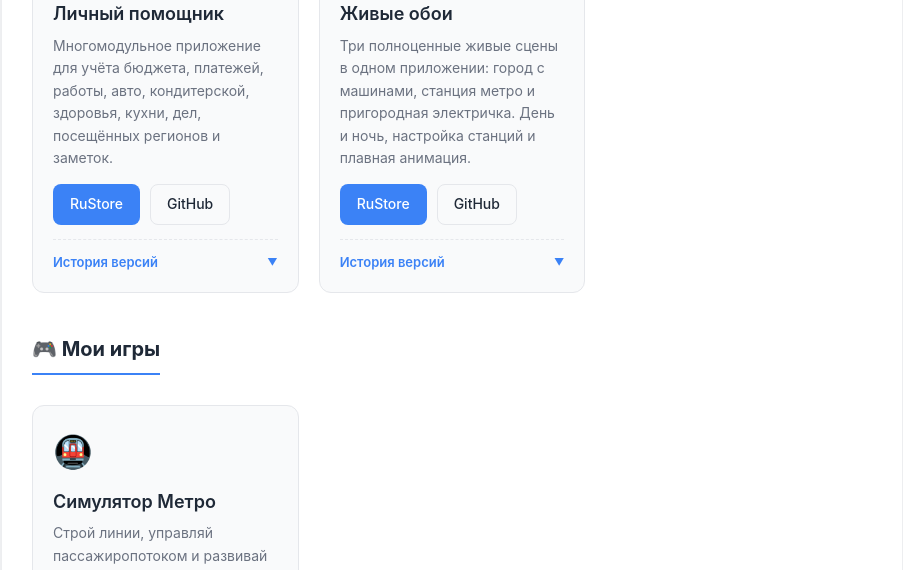
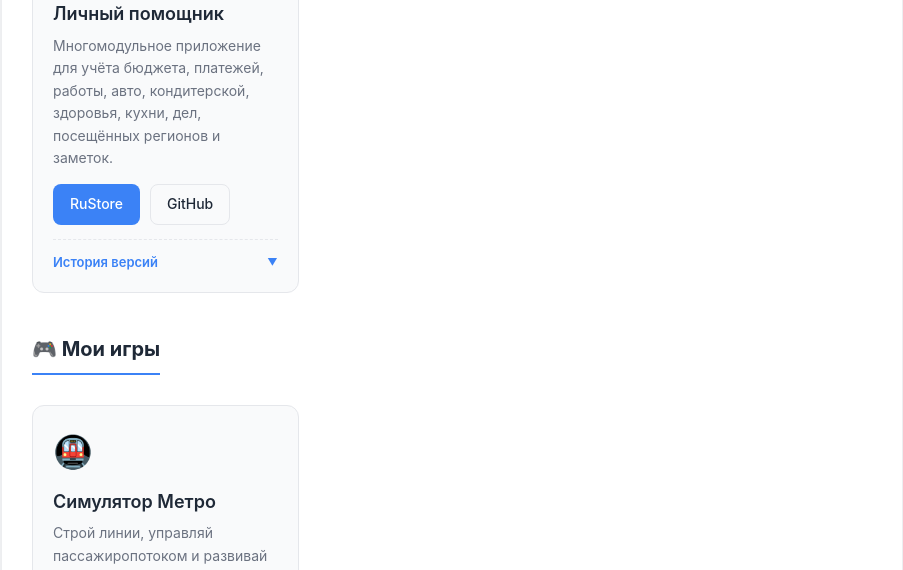
Before and after one commit to xtamsw/xtamsw.github.io, a plain HTML site: page index.html in a window 1280 px wide. Shown: the part 530-1100 px from the top of the page, without its empty margins (188-1091 px from the left). Drawn offline with Linux system fonts and the light colour scheme.

Commit message:
Update index.html

```diff
--- a/index.html
+++ b/index.html
@@ -507,32 +507,6 @@
                     </div>
                 </div>
             </div>
-
-            <!-- Приложение 2: Живые обои -->
-            <div class="project-card">
-                <div class="project-icon">🖼️</div>
-                <h3 class="project-name">Живые обои</h3>
-                <p class="project-desc">
-                    Три полноценные живые сцены в одном приложении: город с машинами, станция метро и пригородная электричка. День и ночь, настройка станций и плавная анимация.
-                </p>
-                <div class="project-links">
-                    <a href="https://www.rustore.ru/catalog/app/tlt.xtamsw.wallpaper" class="btn btn-primary" target="_blank" rel="noopener">RuStore</a>
-                    <a href="https://github.com/xtamsw/tlt.xtamsw.wallpaper" class="btn btn-outline" target="_blank" rel="noopener">GitHub</a>
-                </div>
-                <div class="card-toggle">
-                    <span>История версий</span>
-                    <span class="toggle-arrow">▼</span>
-                </div>
-                <div class="changelog-wrapper">
-                    <div class="changelog">
-                        <ul>
-                            <li><strong>261012_1358</strong><span class="changelog-date">· 12.10.2026 · </span>Небольшие исправления</li>
-                            <li><strong>261003_0104</strong><span class="changelog-date">· 03.10.2026 · </span>Первая версия</li>
-                        </ul>
-                    </div>
-                </div>
-            </div>
-
         </div>
 
         <h2 class="section-title" id="games">🎮 Мои игры</h2>
```
